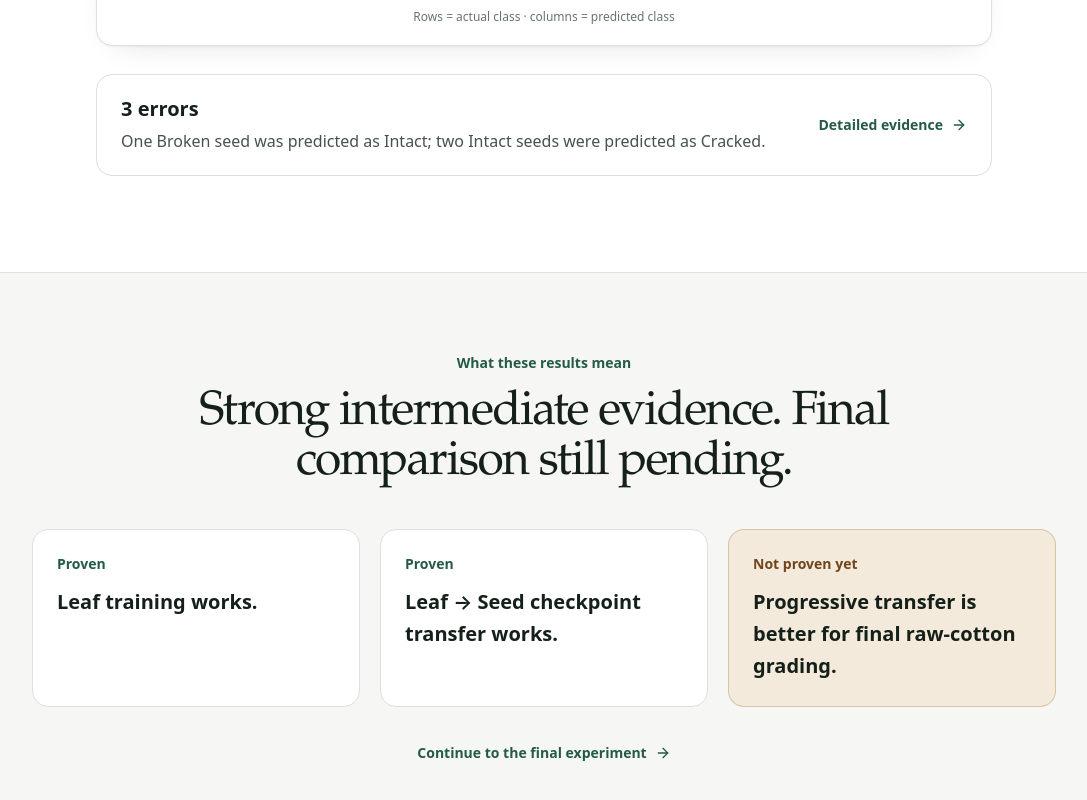
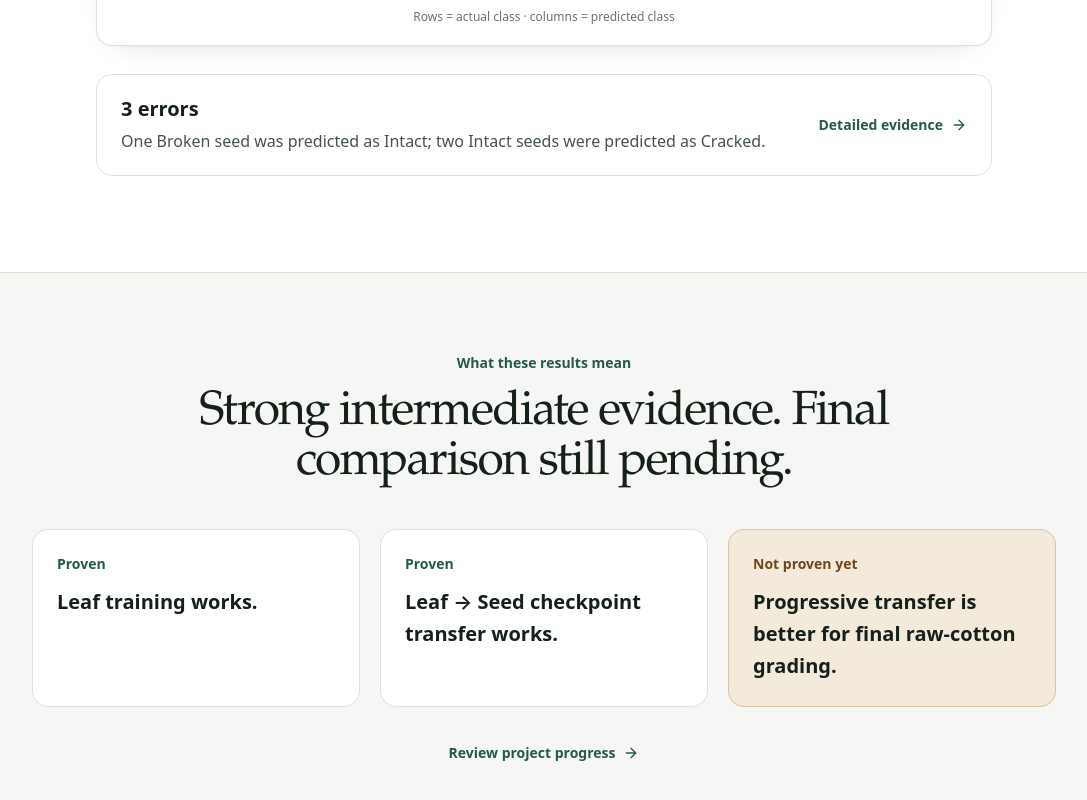
Before and after one commit to suryaravichandran006/Cotton-Project, a Next.js app: page /results in a window 1280 px wide. Shown: the part 3810-4610 px from the top of the page, without its empty margins (96-1183 px from the left). Built offline with nearby package versions, Linux system fonts and the light colour scheme; no server answers.

Commit message:
Route results into project progress

```diff
--- a/src/app/results/page.tsx
+++ b/src/app/results/page.tsx
@@ -82,8 +82,8 @@ export default function ResultsPage() {
               <InterpretationCard label="Not proven yet" text="Progressive transfer is better for final raw-cotton grading." pending />
             </div>
 
-            <Link href="/analyze" className="mt-9 inline-flex items-center gap-2 text-sm font-semibold text-accent transition hover:text-accent-strong">
-              Continue to the final experiment <ArrowRight className="h-4 w-4" />
+            <Link href="/progress" className="mt-9 inline-flex items-center gap-2 text-sm font-semibold text-accent transition hover:text-accent-strong">
+              Review project progress <ArrowRight className="h-4 w-4" />
             </Link>
           </div>
         </Container>
```
